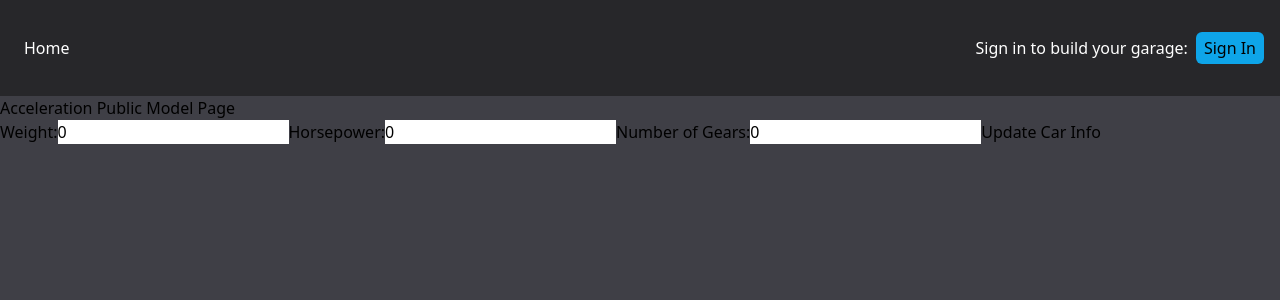
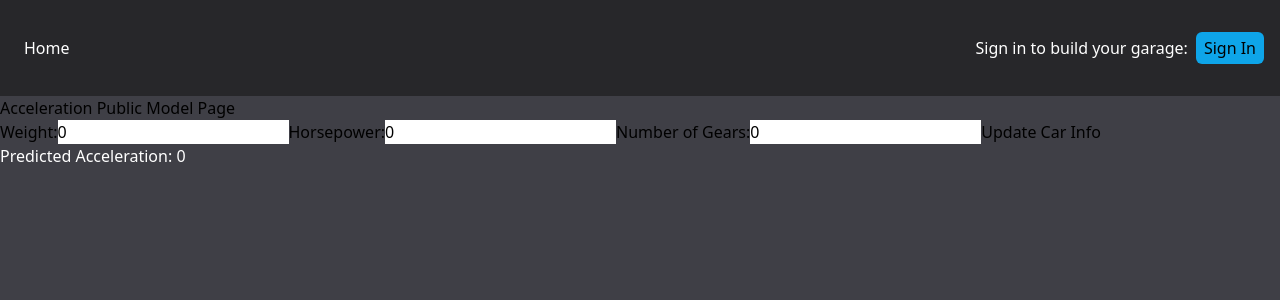
Before and after one commit to JDirkseGV/Dirkse-WebApp-Project-GarageBuddy, a Next.js app in the folder garage-buddy/: page /mygarage/acceleration in a window 1280 px wide. Shown: the top 300 px of the page. Built offline with nearby package versions, Linux system fonts and the light colour scheme; no server answers.

Commit message:
full communication with the ML api achieved

```diff
--- a/garage-buddy/app/mygarage/acceleration/page.tsx
+++ b/garage-buddy/app/mygarage/acceleration/page.tsx
@@ -25,7 +25,7 @@ export default function AccelerationPublic() {
                 body: JSON.stringify(inputs)
             })
             const accelerationPrediction = await response.json()
-            setPrediction({...modelPrediction, prediction:accelerationPrediction})
+            setPrediction({...modelPrediction, prediction:accelerationPrediction.prediction})
         }
         catch (error) {
             console.log("error : " + error)
@@ -46,6 +46,8 @@ export default function AccelerationPublic() {
                 <button type="submit">Update Car Info</button>
             </form>
 
+            <p className="text-white">Predicted Acceleration: {modelPrediction.prediction}</p>
+
         </div>
 
     )
```
